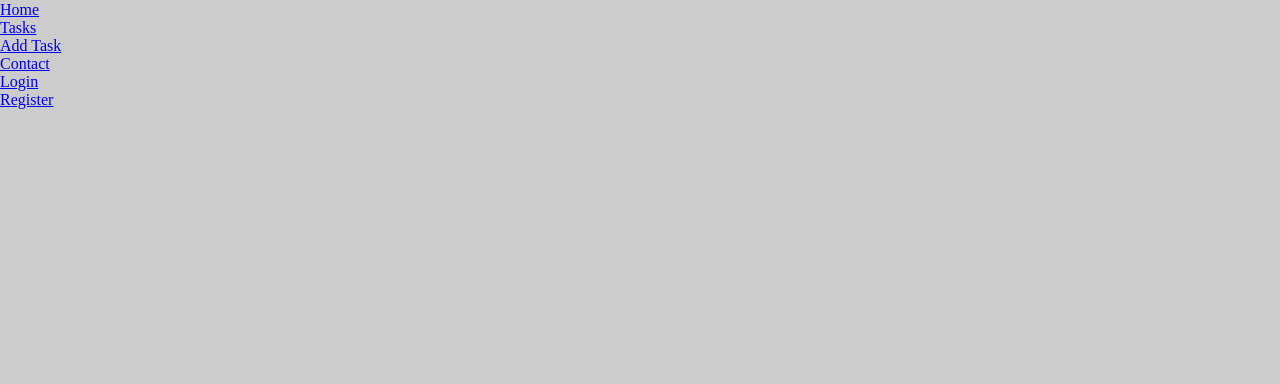
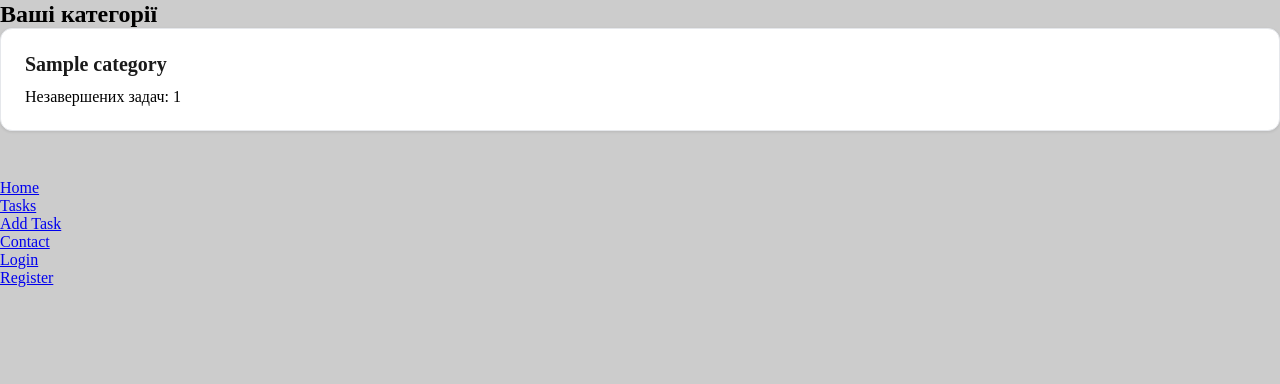
Before and after one commit to ivasx/Tickify, a Django app: page / in a window 1280 px wide. Shown: the part 104-488 px from the top of the page. Run offline with Django 4.2, Linux system fonts and the light colour scheme; tables that the repository leaves empty hold one stand-in row (values such as "Sample post").

Commit message:
Add categories display to home page

```diff
--- /dev/null
+++ b/tickify/tasks/templates/tasks/category_card.html
@@ -0,0 +1,6 @@
+{% load task_tags %}
+
+<div class="task-card priority-{{ task.priority }}">
+    <h2 class="task-title">{{ category.name }}</h2>
+    <p>Незавершених задач: {% get_tasks_count category %}</p>
+</div>
--- a/tickify/tasks/templates/tasks/home.html
+++ b/tickify/tasks/templates/tasks/home.html
@@ -2,6 +2,18 @@
 {% block content %}
 
 <h1>Hello, {{ user.username }}!</h1>
+<h2>Ваші категорії</h2>
+
+<div class="tasks-grid">
+    {% for category in categories %}
+    {% include "tasks/category_card.html" with category=category %}
+    {% empty %}
+    <div class="empty-state">
+        <h3>Поки що немає активних завдань</h3>
+        <p>Створіть своє перше завдання!</p>
+    </div>
+    {% endfor %}
+</div>
 <ul>
     {% for item in menu %}
     <li>
--- a/tickify/tasks/templatetags/task_tags.py
+++ b/tickify/tasks/templatetags/task_tags.py
@@ -1,5 +1,6 @@
 from django import template
 import tasks.views as views
+from tasks.models import Category
 
 register = template.Library()
 
@@ -12,3 +13,8 @@ def get_task_list():
 def show_tasks():
     tasks = views.tasks_db
     return {'tasks': tasks}
+
+@register.simple_tag
+def get_tasks_count(category):
+    count_tasks = category.tasks.filter(completed=0).count()
+    return count_tasks
--- a/tickify/tasks/views.py
+++ b/tickify/tasks/views.py
@@ -31,9 +31,11 @@ def login(request):
             return redirect('home')
 
 def home(request):
+    categories = Category.objects.all()
     data = {
         'title': 'Tickify',
         'menu': menu,
+        'categories': categories
     }
 
     return render(request, "tasks/home.html", context=data)
```
